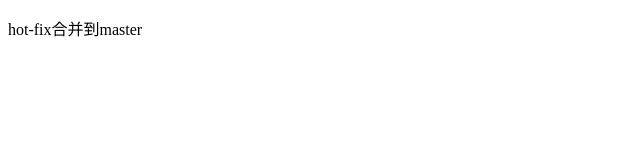
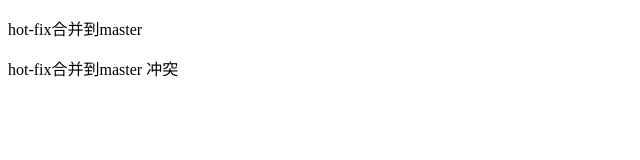
Before and after one commit to wujoe94/05_book_static, a plain HTML site: page static/hot-fix.html in a window 1280 px wide. Shown: the whole page, without its empty margins (0-640 px from the left). Drawn offline with Linux system fonts and the light colour scheme.

Commit message:
hor-fix commit2

```diff
--- a/static/hot-fix.html
+++ b/static/hot-fix.html
@@ -6,5 +6,7 @@
 </head>
 <body>
 <p>hot-fix合并到master</p>
+<p>hot-fix合并到master 冲突</p>
+
 </body>
 </html>
```
